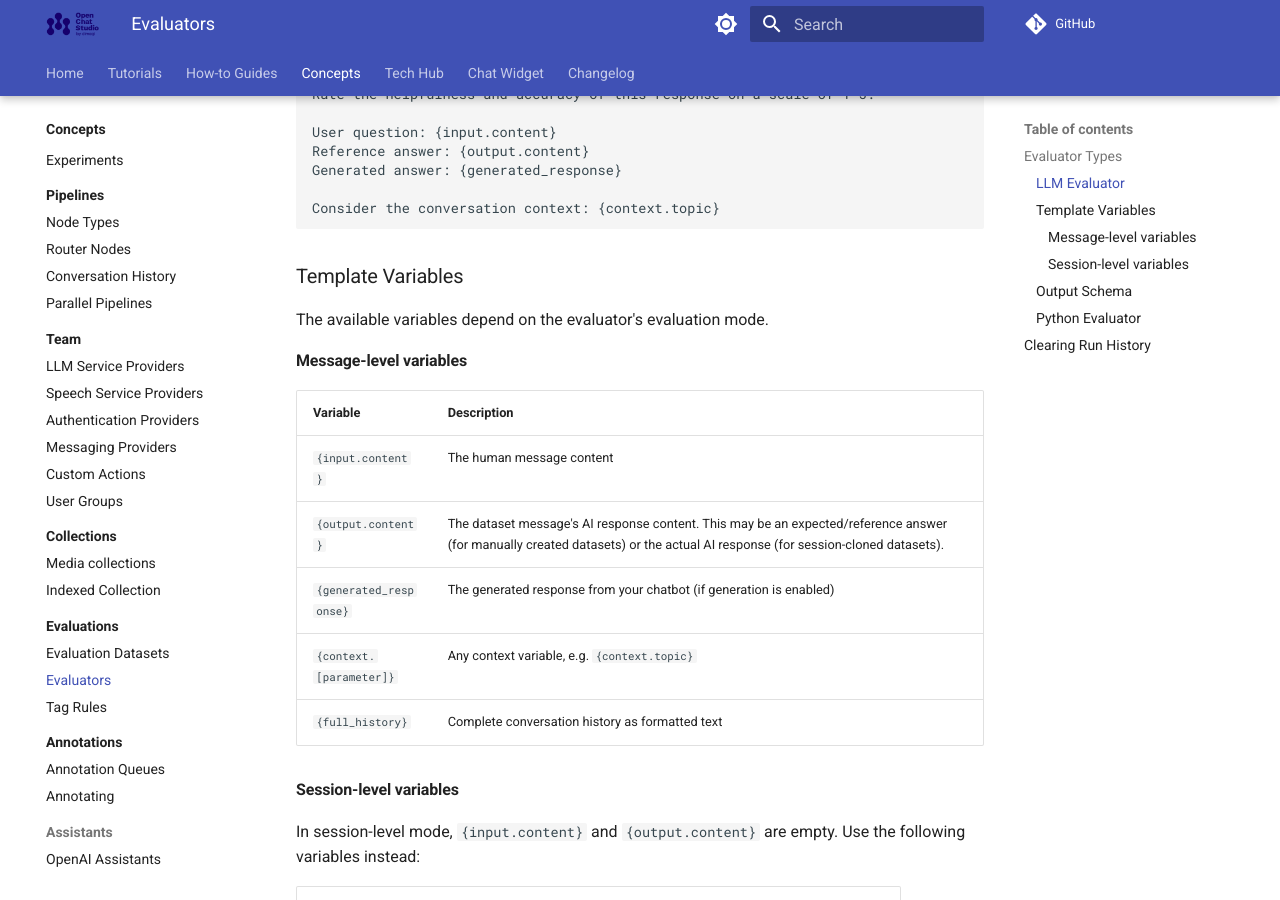
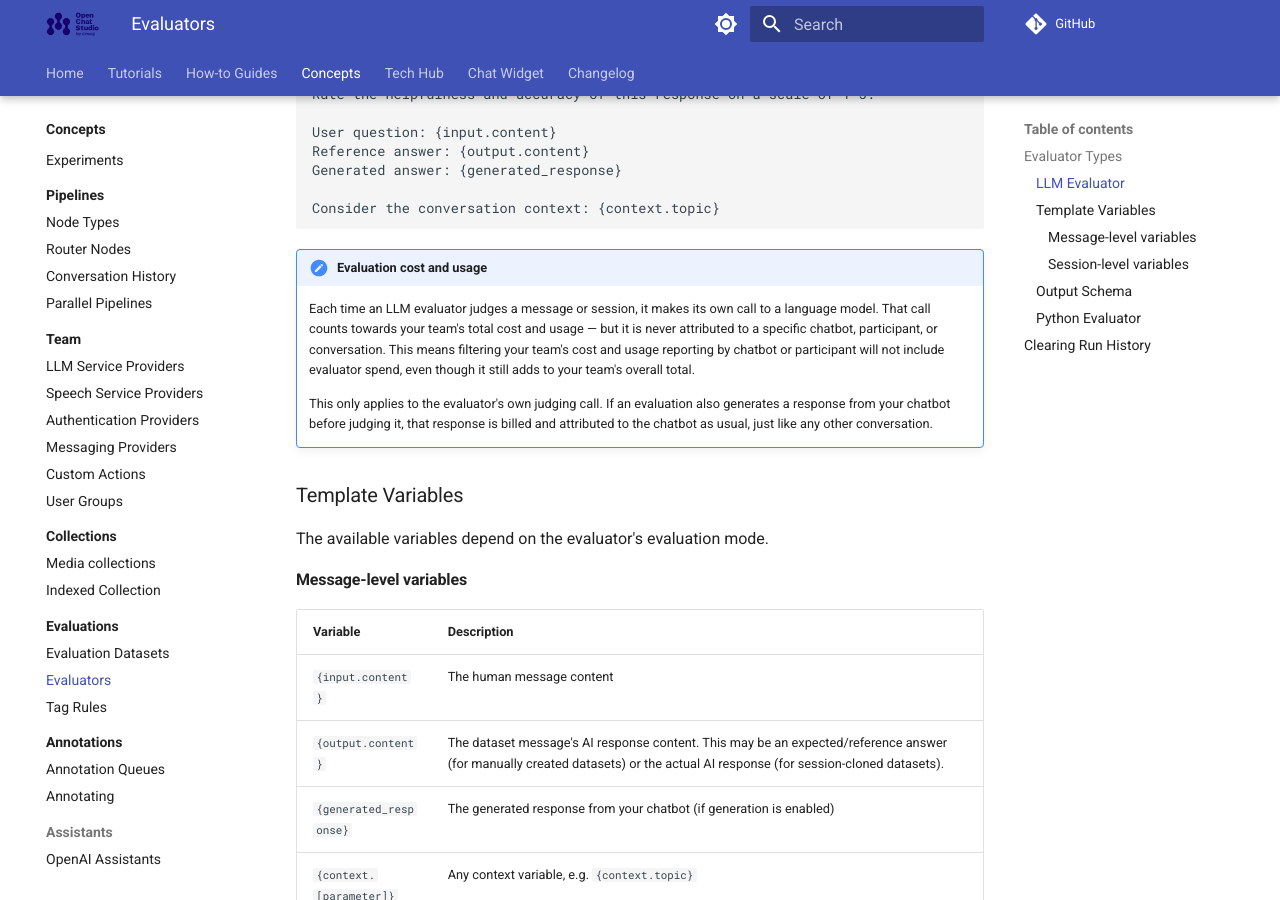
Before and after one commit to dimagi/open-chat-studio-docs, an MkDocs documentation site: the page built from docs/concepts/evaluations/evaluators.md, in a window 1280 px wide and 900 px high, scrolled down 754 px. Built offline with MkDocs 1.6.1 and Material for MkDocs 9.7.7, drawn with Linux system fonts in a browser that asks for light colours; a script that is not in the unit is left out; comment, search, counter and statistics services are not loaded.

````diff
--- a/docs/concepts/evaluations/evaluators.md
+++ b/docs/concepts/evaluations/evaluators.md
@@ -24,6 +24,11 @@ Generated answer: {generated_response}
 
 Consider the conversation context: {context.topic}
 ```
+
+!!! note "Evaluation cost and usage"
+    Each time an LLM evaluator judges a message or session, it makes its own call to a language model. That call counts towards your team's total cost and usage — but it is never attributed to a specific chatbot, participant, or conversation. This means filtering your team's cost and usage reporting by chatbot or participant will not include evaluator spend, even though it still adds to your team's overall total.
+
+    This only applies to the evaluator's own judging call. If an evaluation also generates a response from your chatbot before judging it, that response is billed and attributed to the chatbot as usual, just like any other conversation.
 
 ### Template Variables
 
````
Also changed, not shown: docs/changelog.md (+3 -0 lines), docs/how-to/evaluations/realtime_llm_judge.md (+3 -0 lines).
